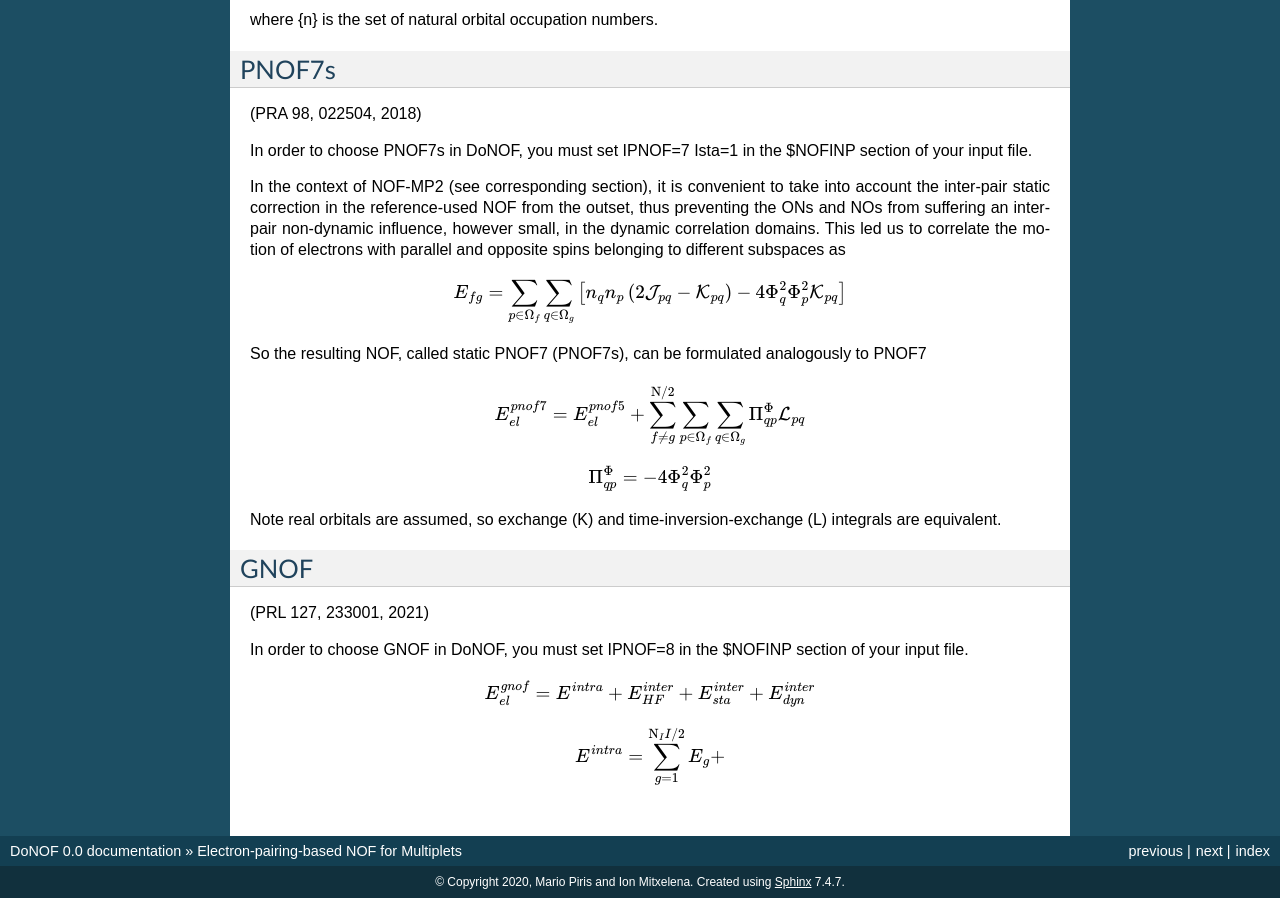
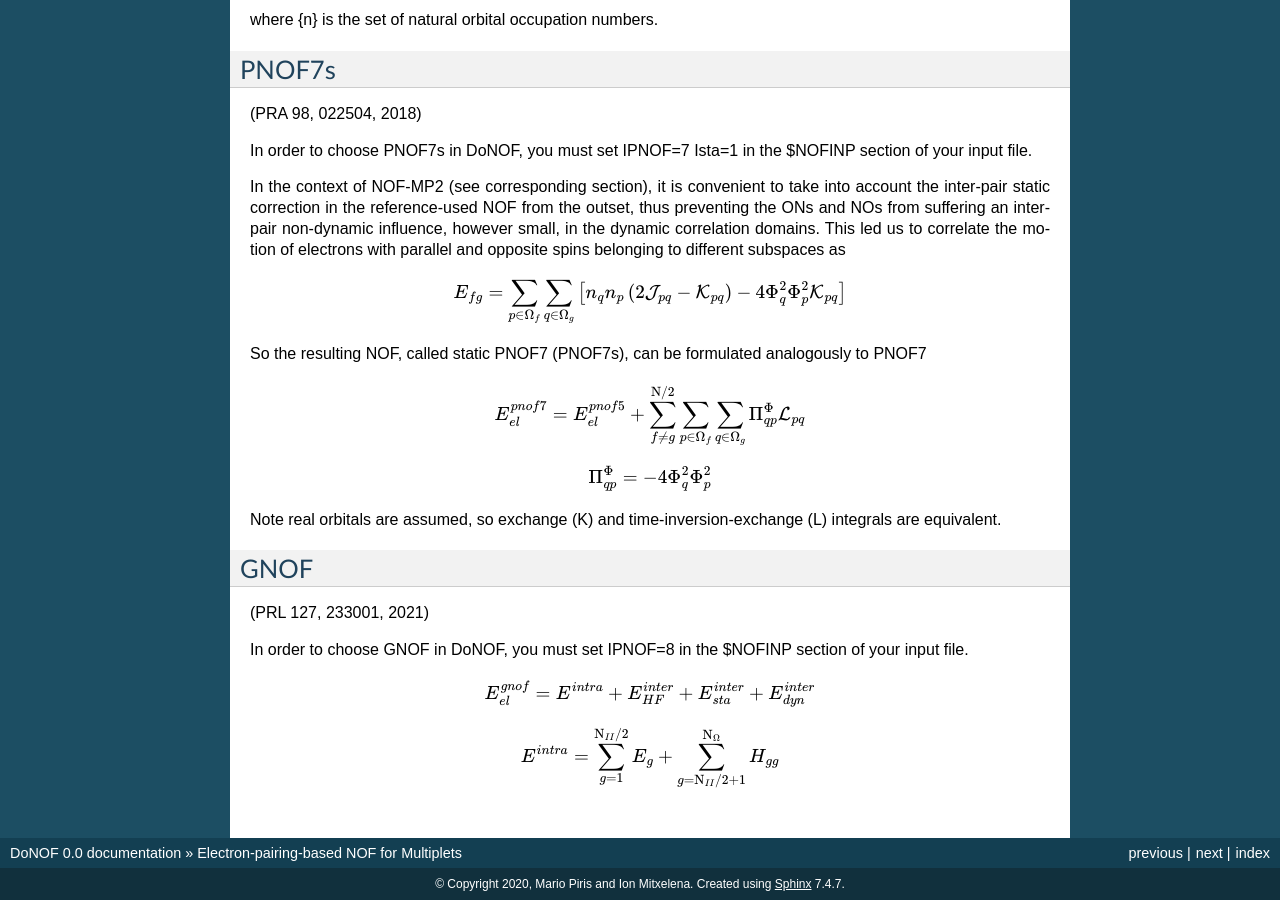
Before and after one commit to DoNOF/DoNOF-Documentation, a Sphinx documentation site: the page built from docs/PNOF57.rst, in a window 1280 px wide and 900 px high, scrolled down 2463 px. Built offline with Sphinx 7.4.7, drawn with Linux system fonts in a browser that asks for light colours.

Commit message:
Update PNOF57.rst

```diff
--- a/docs/PNOF57.rst
+++ b/docs/PNOF57.rst
@@ -152,4 +152,5 @@ In order to choose GNOF in DoNOF, you must set IPNOF=8 in the $NOFINP section of
 
 .. math::
 
-    E^{intra} = {\displaystyle \sum\limits _{g=1}^{\mathrm{N}_II /2} E_g } +
+    E^{intra} = {\displaystyle \sum\limits _{g=1}^{\mathrm{N}_{II} /2} E_g }
+    +  {\displaystyle \sum\limits _{g=\mathrm{N}_{II} /2 + 1}^{\mathrm{N}_{\Omega}} H_{gg} }
```
